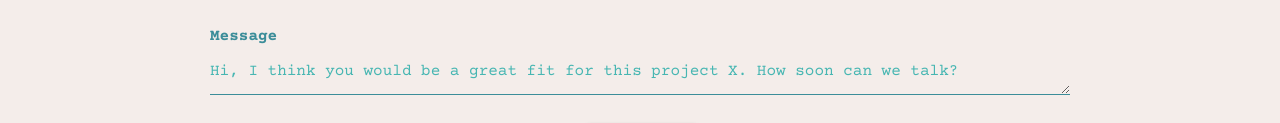
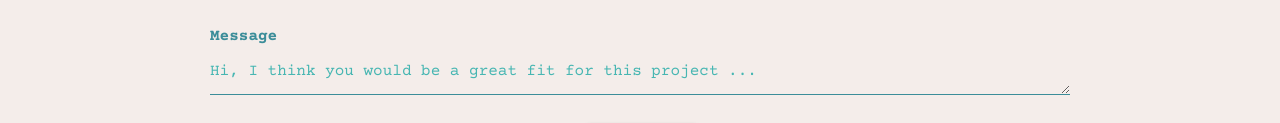
Before and after one commit to manirastegari/manirastegari.github.io, a website: page index.html in a window 1280 px wide. Shown: the part 3604-3727 px from the top of the page. Drawn offline with nearby package versions, Linux system fonts and the light colour scheme.

Commit message:
FinalV2.2

```diff
--- a/index.html
+++ b/index.html
@@ -230,7 +230,7 @@
             </div>
             <div class="form-group">
                 <label for="message">Message</label>
-              <textarea id="message" name="message" placeholder="Hi, I think you would be a great fit for this project X. How soon can we talk?" required></textarea>
+              <textarea id="message" name="message" placeholder="Hi, I think you would be a great fit for this project ..." required></textarea>
             </div>
             <button type="submit" class="btn">Submit</button>
           </form>
```
